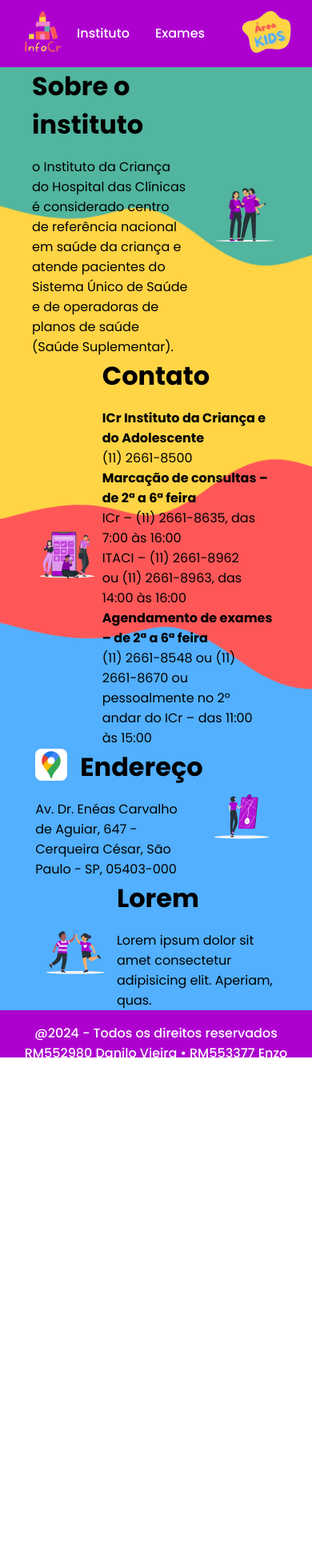
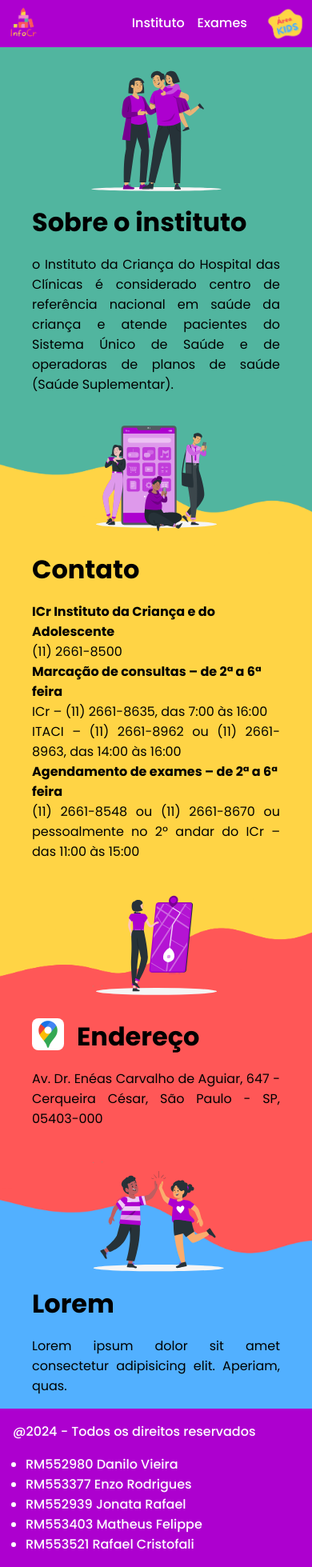
Before and after one commit to Rafafaaa-FIAP/CHL1-infocr, a React (Vite) app: page /Instituto in a window 390 px wide. Shown: the whole page at 80% size. Before the commit the page ends 1404 px from the top, so only its background shows below. Built offline with nearby package versions, Linux system fonts and the light colour scheme.

Commit message:
feat: home and institute pages responsive

```diff
--- a/src/components/Footer/index.jsx
+++ b/src/components/Footer/index.jsx
@@ -5,7 +5,13 @@
     <div id="footer">
       <p>@2024 - Todos os direitos reservados</p>
 
-      <p>RM552980 Danilo Vieira • RM553377 Enzo Rodrigues • RM552939 Jonata Rafael • RM553403 Matheus Felippe • RM553521 Rafael Cristofali</p>
+      <ul>
+        <li>RM552980 Danilo Vieira</li>
+        <li>RM553377 Enzo Rodrigues</li>
+        <li>RM552939 Jonata Rafael</li>
+        <li>RM553403 Matheus Felippe</li>
+        <li>RM553521 Rafael Cristofali</li>
+      </ul>
     </div>
   )
 }
--- a/src/components/Footer/styles.css
+++ b/src/components/Footer/styles.css
@@ -7,3 +7,40 @@
   font-weight: 500;
   text-align: center;
 }
+
+div#footer ul {
+  display: flex;
+  justify-content: space-evenly;
+}
+
+@media (min-width: 601px) and (max-width: 900px) {
+  div#footer {
+    height: var(--footer-height);
+    text-align: left;
+    display: flex;
+    flex-direction: column;
+    gap: 1rem;
+  }
+
+  div#footer ul {
+    display: flex;
+    flex-direction: column;
+    padding-left: 1rem;
+  }
+}
+
+@media (max-width: 600px) {
+  div#footer {
+    height: unset;
+    text-align: left;
+    display: flex;
+    flex-direction: column;
+    gap: 1rem;
+  }
+
+  div#footer ul {
+    display: flex;
+    flex-direction: column;
+    padding-left: 1rem;
+  }
+}
--- a/src/components/Nav/index.jsx
+++ b/src/components/Nav/index.jsx
@@ -7,14 +7,14 @@
 function Nav() {
   return (
     <nav>
-      <Link to="/Home" className='linkLogo'><img id="logo" className="logo" alt="logo" src={logo} /></Link>
+      <Link to="/Home" className='linkImage'><img id="logo" className="logo" alt="logo" src={logo} /></Link>
 
       <div id="nav-menu">
         <ul>
           <li><Link to="/Instituto">Instituto</Link></li>
           <li><Link to="/Exames">Exames</Link></li>
           <li>
-            <Link to="/AreaKids"><img id="area-kids" alt="área kids" src={areaKids} /></Link>
+            <Link to="/AreaKids" className='linkImage'><img id="area-kids" alt="área kids" src={areaKids} /></Link>
           </li>
         </ul>
       </div>
--- a/src/components/Nav/styles.css
+++ b/src/components/Nav/styles.css
@@ -1,5 +1,5 @@
 nav {
-  width: 100vw;
+  width: 100%;
   height: var(--nav-height);
   background-color: var(--colors-1-base);
   padding: 0 3%;
@@ -7,13 +7,13 @@
   display: flex;
   justify-content: space-between;
   align-items: center;
-  position: fixed;
+  position: sticky;
   top: 0;
   left: 0;
   z-index: 1;
 }
 
-nav a.linkLogo {
+nav a.linkImage {
   display: flex;
   justify-content: center;
   align-items: center;
@@ -54,7 +54,7 @@
 div#nav-menu ul li {
   cursor: pointer;
   font-weight: 500;
-  border-bottom: 2px solid transparent;
+  border-bottom: 0.15rem solid transparent;
   transition: border-color var(--transition-time);
 }
 
@@ -71,9 +71,17 @@
   text-decoration: none;
 }
 
-
 @media (max-width: 600px) {
   nav {
+    width: 100vw;
+    padding: 0;
+  }
 
+  div#nav-menu {
+    gap: 1rem;
+  }
+
+  div#nav-menu ul {
+    gap: 1rem;
   }
 }
--- a/src/routes/Home/index.jsx
+++ b/src/routes/Home/index.jsx
@@ -11,6 +11,7 @@
       <Link to="/Instituto">
         <section id="instituto" style={{ backgroundImage: `url(${institute})` }}>
           <h2>O Instituto</h2>
+          <img src={institute} alt='Instituto' />
           <div className='info'>
             <p>Veja como entrar em contato com o instituto, localização e mais informações!</p>
           </div>
@@ -19,6 +20,7 @@
       <Link to="/Exames">
         <section id="exames" style={{ backgroundImage: `url(${exams})` }}>
           <h2>Sobre Exames</h2>
+          <img src={exams} alt='Exames' />
           <div className='info'>
             <p>Saiba como funciona, quais os preparativos e para quê serve um exame!</p>
           </div>
@@ -27,6 +29,7 @@
       <Link to="/AreaKids">
         <section id="area-kids" style={{ backgroundImage: `url(${kids})` }}>
           <h2>Área Kids</h2>
+          <img src={kids} alt='Crianças' />
           <div className='info'>
             <p>Inclua o paciente no processo, diminuindo a ansiedade e medo dele!</p>
           </div>
--- a/src/routes/Home/styles.css
+++ b/src/routes/Home/styles.css
@@ -18,7 +18,6 @@
   justify-content: space-between;
   align-items: center;
   font-size: 2rem;
-  /* filter: brightness(0.7); */
   cursor: pointer;
   overflow: hidden;
   transition: all var(--transition-time);
@@ -28,7 +27,9 @@
   width: 100%;
   height: 100%;
   display: flex;
+  justify-content: center;
   align-items: end;
+  text-align: center;
   transition: background-color var(--transition-time);
 }
 
@@ -59,3 +60,71 @@
   color: unset;
   text-decoration: none;
 }
+
+@media (min-width: 1201px) {
+  div#home-page section img {
+    display: none;
+  }
+}
+
+@media (min-width: 601px) and (max-width: 900px) {
+  div#home-page {
+    height: max-content;
+    display: flex;
+    flex-direction: column;
+  }
+
+  div#home-page section {
+    padding: 1rem;
+    background-image: none !important;
+  }
+
+  div#home-page section#exames {
+    background-color: #E1E1E1;
+  }
+
+  div#home-page section img {
+    width: 10rem;
+  }
+
+  div#home-page h2 {
+    font-size: 1.5rem;
+  }
+
+  div#home-page section div.info p {
+    padding-bottom: 0;
+    transform: translateY(0);
+    font-size: 1rem;
+  }
+}
+
+@media (max-width: 600px) {
+  div#home-page {
+    height: max-content;
+    display: flex;
+    flex-direction: column;
+  }
+
+  div#home-page section {
+    padding: 1rem;
+    background-image: none !important;
+  }
+
+  div#home-page section#exames {
+    background-color: #E1E1E1;
+  }
+
+  div#home-page section img {
+    width: 10rem;
+  }
+
+  div#home-page h2 {
+    font-size: 1.5rem;
+  }
+
+  div#home-page section div.info p {
+    padding-bottom: 0;
+    transform: translateY(0);
+    font-size: 1rem;
+  }
+}
--- a/src/routes/Instituto/index.jsx
+++ b/src/routes/Instituto/index.jsx
@@ -1,6 +1,7 @@
 import './styles.css'
 
 import background from '../../assets/images/background.png'
+import backgroundMobile from '../../assets/images/background-mobile.png'
 import family from '../../assets/images/family.svg'
 import contact from '../../assets/images/contact.svg'
 import address from '../../assets/images/address.svg'
@@ -9,7 +10,7 @@
 
 function Instituto() {
   return (
-    <div id="institute-page" style={{ backgroundImage: `url(${background})` }}>
+    <div id="institute-page" style={{ backgroundImage: `url(${window.innerWidth > 600 ? background : backgroundMobile})` }}>
       <div id="about" className='container'>
         <div className='container-left'>
           <h1>Sobre o instituto</h1>
--- a/src/routes/Instituto/styles.css
+++ b/src/routes/Instituto/styles.css
@@ -17,6 +17,7 @@
 
 div#institute-page div.container p {
   max-width: 50vw;
+  text-align: justify;
 }
 
 div#institute-page div.container img:not(img#google-maps) {
@@ -34,3 +35,47 @@
   align-items: center;
   gap: 1rem;
 }
+
+@media (min-width: 601px) and (max-width: 900px) {
+  div#institute-page div.container:nth-child(odd) {
+    flex-direction: column-reverse;
+  }
+
+  div#institute-page div.container:nth-child(even) {
+    flex-direction: column;
+  }
+
+  div#institute-page div.container p {
+    max-width: unset;
+  }
+
+  div#institute-page div.container img:not(img#google-maps) {
+    width: 50vw;
+  }
+
+  div#institute-page div#other {
+    padding-bottom: 1rem;
+  }
+}
+
+@media (max-width: 600px) {
+  div#institute-page div.container:nth-child(odd) {
+    flex-direction: column-reverse;
+  }
+
+  div#institute-page div.container:nth-child(even) {
+    flex-direction: column;
+  }
+
+  div#institute-page div.container p {
+    max-width: unset;
+  }
+
+  div#institute-page div.container img:not(img#google-maps) {
+    width: 50vw;
+  }
+
+  div#institute-page div#other {
+    padding-bottom: 1rem;
+  }
+}
--- a/src/styles.css
+++ b/src/styles.css
@@ -60,10 +60,20 @@
   color: var(--colors-1-dark);
 }
 
-div#app-page {
-  padding-top: var(--nav-height);
-}
-
 div#app-page>div#main {
   min-height: var(--main-height);
 }
+
+@media (min-width: 601px) and (max-width: 900px) {
+  :root {
+    --nav-height: 7vh;
+    --footer-height: 20vh;
+  }
+}
+
+@media (max-width: 600px) {
+  :root {
+    --nav-height: 7vh;
+    --footer-height: 6vh;
+  }
+}
```
Also changed, not shown: src/assets/images/background-mobile.png (added).
